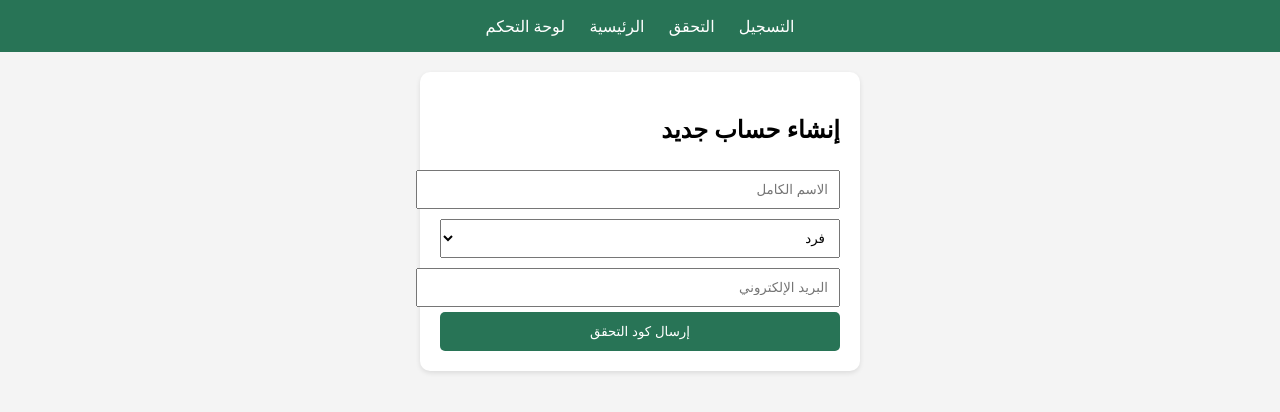
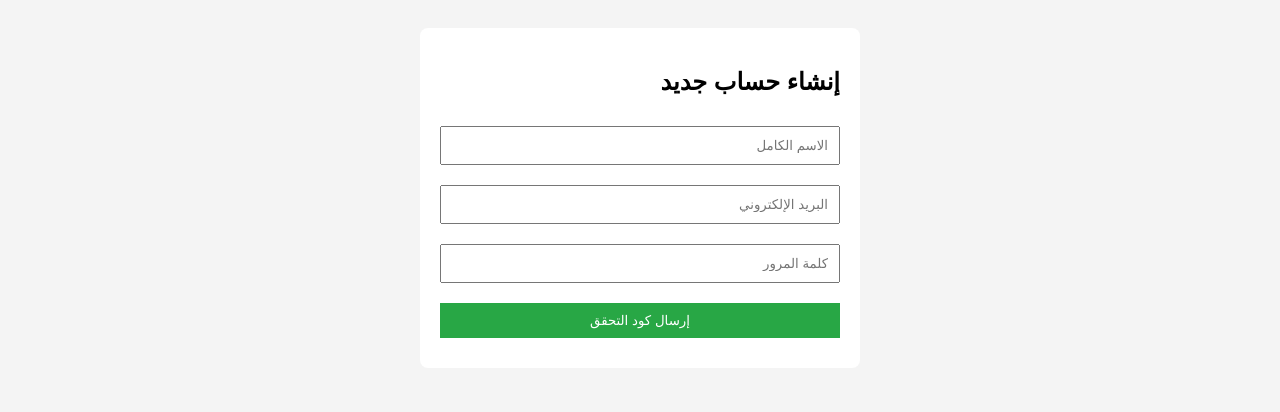
Before and after one commit to ddnya2857-rgb/ECOTECHHDZ, a website: page signup.html in a window 1280 px wide. Drawn offline with nearby package versions, Linux system fonts and the light colour scheme.

Commit message:
Revert signup.html to previous working version
Reverting changes to restore the stable version of the signup process.

```diff
--- a/signup.html
+++ b/signup.html
@@ -2,69 +2,50 @@
 <html lang="ar" dir="rtl">
 <head>
     <meta charset="UTF-8">
-    <title>EcoTechDZ - التسجيل</title>
-    <!-- مكتبة EmailJS -->
+    <title>تسجيل EcoTechDZ</title>
     <script type="text/javascript" src="https://cdn.jsdelivr.net/npm/@emailjs/browser@3/dist/email.min.js"></script>
-    <script type="text/javascript">
-        (function(){ emailjs.init("DrsQFDKtRE2nbijaO"); })();
-    </script>
     <style>
-        body { font-family: 'Segoe UI', sans-serif; background: #f4f4f4; margin: 0; }
-        .nav-bar { background: #287456; padding: 15px; color: white; text-align: center; margin-bottom: 20px; }
-        .nav-bar a { color: white; margin: 0 10px; text-decoration: none; font-size: 16px; }
-        form { background: white; padding: 20px; border-radius: 10px; max-width: 400px; margin: auto; box-shadow: 0 2px 5px rgba(0,0,0,0.1); }
+        body { font-family: Arial, sans-serif; padding: 20px; background-color: #f4f4f4; }
+        form { background: #fff; padding: 20px; border-radius: 8px; max-width: 400px; margin: auto; }
+        input, button { width: 100%; padding: 10px; margin: 10px 0; box-sizing: border-box; }
+        button { background-color: #28a745; color: white; border: none; cursor: pointer; }
     </style>
 </head>
 <body>
 
-    <!-- شريط التنقل للربط التسلسلي -->
-    <nav class="nav-bar">
-        <a href="signup.html">التسجيل</a>
-        <a href="verify.html">التحقق</a>
-        <a href="index.html">الرئيسية</a>
-        <a href="dashboard.html">لوحة التحكم</a>
-        <a id="admin-link" href="admin_dashboard.html" style="color: #ffcccc; font-weight: bold; display: none;">قائمة المستخدمين</a>
-    </nav>
 
 <form id="signupForm">
     <h2>إنشاء حساب جديد</h2>
-        <input type="text" id="fullName" placeholder="الاسم الكامل" required style="width: 100%; padding: 10px; margin: 5px 0;">
-        <select id="userType" style="width: 100%; padding: 10px; margin: 5px 0;">
-            <option value="individual">فرد</option>
-            <option value="public_org">مؤسسة عمومية</option>
-            <option value="private_org">مؤسسة خاصة</option>
-            <option value="workshop">ورشة صناعية</option>
-            <option value="transporter">شاحنة ناقل</option>
-            <option value="collector">جامع نفايات</option>
-        </select>
-        <input type="email" id="email" placeholder="البريد الإلكتروني" required style="width: 100%; padding: 10px; margin: 5px 0;">
-        <button type="button" onclick="sendOTP()" style="width: 100%; padding: 12px; background: #287456; color: white; border: none; cursor: pointer; border-radius: 5px;">إرسال كود التحقق</button>
+    <input type="text" id="fullName" placeholder="الاسم الكامل" required>
+    <input type="email" id="email" placeholder="البريد الإلكتروني" required>
+    <input type="password" id="password" placeholder="كلمة المرور" required>
+    <button type="button" id="sendBtn" onclick="sendOTP()">إرسال كود التحقق</button>
 </form>
 
-    <script>
-        // إظهار رابط الإدارة
-        if(localStorage.getItem("userEmail") === 'ddnya2857@gmail.com') {
-            document.getElementById("admin-link").style.display = "inline";
-        }
+<script type="text/javascript">
+    emailjs.init("DrsQFDKtRE2nbijaO");
 
     function sendOTP() {
-            const email = document.getElementById('email').value;
-            const code = Math.floor(100000 + Math.random() * 900000).toString();
-            const validTime = new Date(Date.now() + 15 * 60000).toLocaleTimeString();
+        const userEmail = document.getElementById('email').value;
+        if (!userEmail) { alert("يرجى إدخال البريد الإلكتروني"); return; }
+
+        const generatedOTP = Math.floor(100000 + Math.random() * 900000).toString();
+        localStorage.setItem("myGeneratedOTP", generatedOTP);
+
+        document.getElementById('sendBtn').innerText = "جاري الإرسال...";
 
         emailjs.send("service_me5o2lp", "template_f2zzbb6", {
-                to_email: email,
-                passcode: code,
-                time: validTime
-            }).then(function() {
-                localStorage.setItem("myGeneratedOTP", code);
-                localStorage.setItem("userEmail", email);
-                alert("تم إرسال كود التحقق إلى بريدك بنجاح!");
+            email: userEmail,
+            passcode: generatedOTP
+        }).then(() => {
+            alert("تم إرسال الكود! سيتم تحويلك لصفحة التحقق.");
             window.location.href = "verify.html";
-            }, function(error) {
-                alert("حدث خطأ في الإرسال. تأكدي من الاتصال بالإنترنت.");
+        }, (err) => {
+            alert("فشل الإرسال: " + JSON.stringify(err));
+            document.getElementById('sendBtn').innerText = "إرسال كود التحقق";
         });
     }
 </script>
+
 </body>
 </html>
```
Lines whose indentation alone changed are shown as unchanged.
